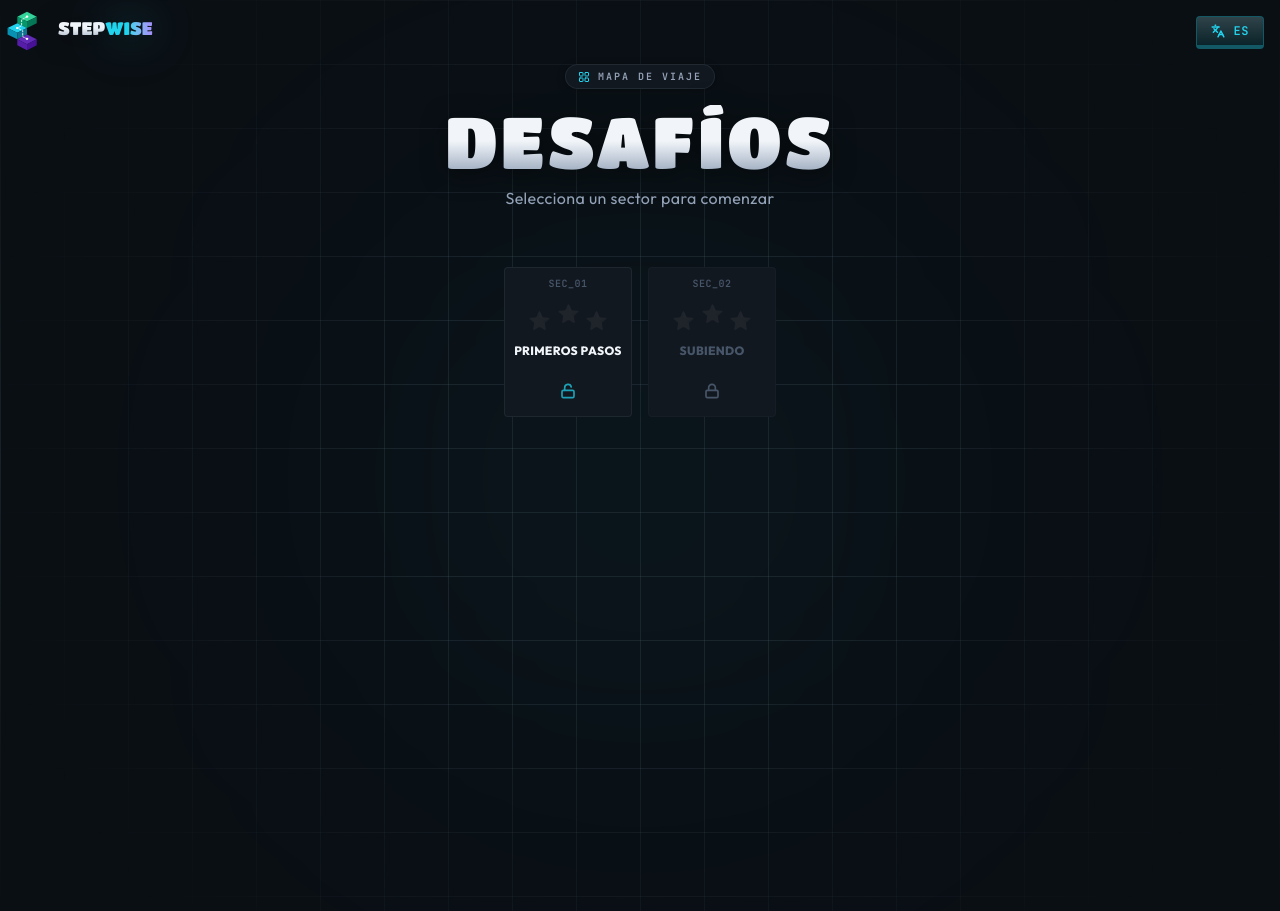
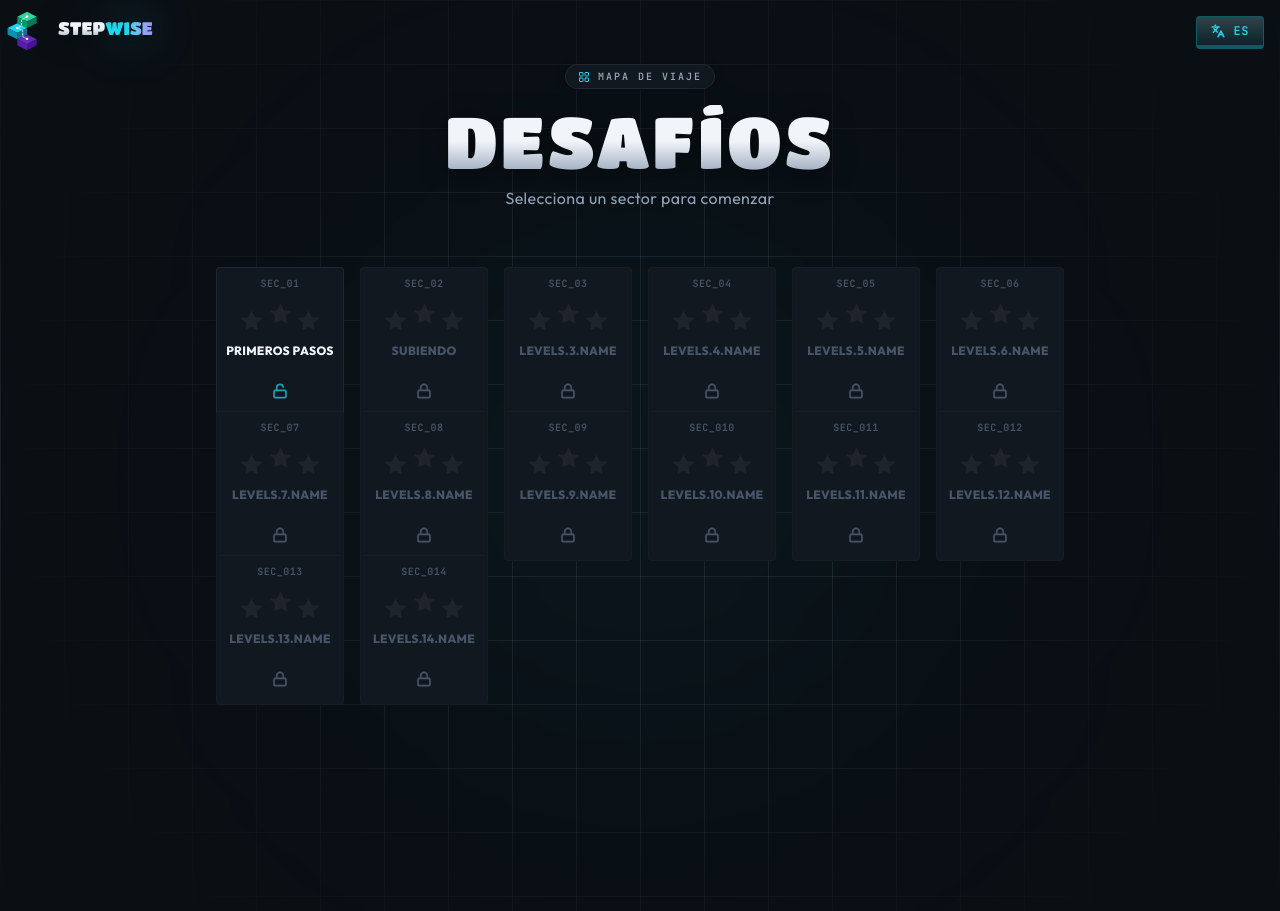
Before and after one commit to AletzMan/stepwise-game, a React (Vite) app: page /levels in a window 1280 px wide. Built offline with nearby package versions, Linux system fonts and the light colour scheme.

Commit message:
feat: add new game levels
- Add levels 3-14 with placeholder configurations
- Include varied map layouts and command sets

```diff
--- a/src/game/levels.ts
+++ b/src/game/levels.ts
@@ -9,7 +9,6 @@ export interface TileInfo {
 
 export interface LevelData {
     id: number;
-    name: string;
     description: string;
     map: TileInfo[][];
     startPos: { x: number; y: number };
@@ -26,7 +25,7 @@ export interface LevelData {
 export const TILE = {
     GRAY: 0, YELLOW: 1, RED: 2, PURPLE: 3, BLUE: 4,
     STONE_GRAY: 6, STONE_YELLOW: 7,
-    GARDEN: 12, GARDEN_FENCE_WEST: 13, GARDEN_FENCE_SOUTH: 14, GARDEN_FENCE_EAST: 15, GARDEN_FENCE_NORTH: 16, GARDEN_FENCE_COMPLETE: 17,
+    GARDEN_PALM: 12, GARDEN_PLANT: 13, GARDEN_STONE: 14, GARDEN: 15, GARDEN_FENCE_NORTH: 16, GARDEN_FENCE_COMPLETE: 17,
     CASCADE_1: 18, CASCADE_2: 19, CASCADE_3: 20, CASCADE_4: 21, CASCADE_5: 22, CASCADE_6: 23,
     WOOD: 24,
 };
@@ -34,60 +33,232 @@ export const TILE = {
 // Tipos de casilla bloqueados (no se puede caminar/saltar sobre ellos)
 export const BLOCKED_TILES = [
     TILE.GARDEN, TILE.GARDEN_FENCE_COMPLETE,
-    TILE.GARDEN_FENCE_WEST, TILE.GARDEN_FENCE_SOUTH, TILE.GARDEN_FENCE_EAST, TILE.GARDEN_FENCE_NORTH,
+    TILE.GARDEN_PALM, TILE.GARDEN_PLANT, TILE.GARDEN_STONE, TILE.GARDEN_FENCE_NORTH,
     TILE.CASCADE_1, TILE.CASCADE_2, TILE.CASCADE_3, TILE.CASCADE_4, TILE.CASCADE_5, TILE.CASCADE_6,
     TILE.WOOD,
 ];
 
 const T = TILE;
 
-// ─── NIVEL 1: Primeros pasos ──────────────────────────────────────────────────
-const LEVEL_1: LevelData = {
-    id: 1,
-    name: 'First Steps',
-    description: 'Walk forward and activate the goal tiles. Simple!',
-    //Crea mapa de 15 x 15
-    // map: Array(11).fill(Array(11).fill({ h: 0, t: T.GRAY })),
 
 
+
+
+export const LEVELS: LevelData[] = [
+    {
+        id: 1,
+        description: 'Walk forward and activate the goal tiles. Simple!',
+        map: [[{ h: 0, t: T.GRAY }, { h: 0, t: T.GRAY }, { h: 0, t: T.GRAY }, { h: 0, t: T.BLUE }]],
+        startPos: { x: 0, y: 0 },
+        startDirection: 0, // SO (Sureste / SE en la brújula)
+        availableCommands: ['WALK', 'ACTIVATE'],
+        goalCommands: 4,
+        mainSlots: 14,
+        f1Slots: 0,
+        f2Slots: 0,
+        f3Slots: 0,
+    },
+    {
+        id: 2,
+        description: 'Use JUMP to reach higher ground. Use F1 to save steps!',
+        map: [
+            [{ h: 0, t: T.GRAY }, { h: 0, t: T.GRAY }, { h: 0, t: T.GRAY }, { h: 0, t: T.GRAY }, { h: 0, t: T.GRAY }],
+            [{ h: 0, t: T.GRAY }, { h: 0, t: T.GRAY }, { h: 0, t: T.GRAY }, { h: 0, t: T.GRAY }, { h: 0, t: T.GRAY }],
+            [{ h: 0, t: T.GRAY }, { h: 0, t: T.GRAY }, { h: 0, t: T.GRAY }, { h: 0, t: T.GRAY }, { h: 0, t: T.BLUE }],
+        ],
+        startPos: { x: 0, y: 0 },
+        startDirection: 0, // SO (Sureste / SE en la brújula)
+        availableCommands: ['WALK', 'TURN_LEFT', 'TURN_RIGHT', 'JUMP', 'ACTIVATE'],
+        goalCommands: 9,
+        mainSlots: 14,
+        f1Slots: 0,
+        f2Slots: 0,
+        f3Slots: 0,
+    },
+    {
+        id: 3,
+        description: 'Turn around and walk forward. Use F1 to save steps!',
+        map: [
+            [{ h: 0, t: T.GRAY }, { h: 0, t: T.GRAY }, { h: 0, t: T.GARDEN_PALM }, { h: 0, t: T.GRAY }, { h: 0, t: T.GRAY }, { h: 0, t: T.BLUE }],
+            [{ h: 0, t: T.GRAY }, { h: 0, t: T.GRAY }, { h: 0, t: T.GRAY }, { h: 0, t: T.GRAY }, { h: 0, t: T.GARDEN_PLANT }, { h: 0, t: T.GRAY }],
+        ],
+        startPos: { x: 0, y: 0 },
+        startDirection: 0, // SO (Sureste / SE en la brújula)
+        availableCommands: ['WALK', 'ACTIVATE', 'TURN_LEFT', 'TURN_RIGHT', 'JUMP', 'ACTIVATE'],
+        goalCommands: 12,
+        mainSlots: 14,
+        f1Slots: 0,
+        f2Slots: 0,
+        f3Slots: 0,
+    },
+    {
+        id: 4,
+        description: 'Turn around and walk forward. Use F1 to save steps!',
+        map: [
+            [{ h: 1, t: T.GRAY }, { h: 1, t: T.GRAY }, { h: 0, t: T.GRAY }, { h: 0, t: T.GRAY }, { h: 0, t: T.GRAY }],
+            [{ h: 2, t: T.GRAY }, { h: 0, t: T.GRAY }, { h: 0, t: T.GRAY }, { h: 0, t: T.GRAY }, { h: 0, t: T.GRAY }],
+            [{ h: 3, t: T.BLUE }, { h: 0, t: T.GARDEN_PALM }, { h: 0, t: T.GRAY }, { h: 0, t: T.GRAY }, { h: 0, t: T.GRAY }],
+        ],
+        startPos: { x: 4, y: 0 },
+        startDirection: 2, // SO (Sureste / SE en la brújula)
+        availableCommands: ['WALK', 'TURN_LEFT', 'TURN_RIGHT', 'JUMP', 'ACTIVATE'],
+        goalCommands: 8,
+        mainSlots: 12,
+        f1Slots: 0,
+        f2Slots: 0,
+        f3Slots: 0,
+    },
+    {
+        id: 5,
+        description: 'Turn around and walk forward. Use F1 to save steps!',
         map: [
             [{ h: 0, t: T.GRAY }, { h: 0, t: T.GRAY }, { h: 0, t: T.GRAY }, { h: 0, t: T.BLUE },],
         ],
         startPos: { x: 0, y: 0 },
         startDirection: 0, // SO (Sureste / SE en la brújula)
-    availableCommands: ['WALK', 'TURN_LEFT', 'TURN_RIGHT', 'ACTIVATE', 'JUMP', 'F1', 'F2', 'F3'],
+        availableCommands: ['WALK', 'ACTIVATE'],
         goalCommands: 4,
-    mainSlots: 12,
-    f1Slots: 2,
-    f2Slots: 2,
-    f3Slots: 2,
-};
-
-// ─── NIVEL 2: Subiendo ────────────────────────────────────────────────────────
-const LEVEL_2: LevelData = {
-    id: 2,
-    name: 'Climbing Up',
-    description: 'Use JUMP to reach higher ground. Use F1 to save steps!',
-    map: [
-        [{ h: 0, t: T.GRAY }, { h: 0, t: T.GRAY }, { h: 0, t: T.GRAY }, { h: 0, t: T.GRAY }, { h: 0, t: T.GRAY }, { h: 0, t: T.GRAY }, { h: 0, t: T.GRAY }],
-        [{ h: 0, t: T.GRAY }, { h: 0, t: T.GRAY }, { h: 0, t: T.GRAY }, { h: 1, t: T.GRAY }, { h: 1, t: T.GRAY }, { h: 0, t: T.GRAY }, { h: 0, t: T.GRAY }],
-        [{ h: 0, t: T.GRAY }, { h: 0, t: T.GRAY }, { h: 0, t: T.GRAY }, { h: 0, t: T.GRAY }, { h: 1, t: T.GRAY }, { h: 0, t: T.GRAY }, { h: 0, t: T.GRAY }],
-        [{ h: 0, t: T.GRAY }, { h: 0, t: T.GRAY }, { h: 0, t: T.GRAY }, { h: 0, t: T.GRAY }, { h: 2, t: T.GRAY }, { h: 0, t: T.GRAY }, { h: 0, t: T.GRAY }],
-        [{ h: 0, t: T.GRAY }, { h: 0, t: T.GRAY }, { h: 0, t: T.GRAY }, { h: 0, t: T.GRAY }, { h: 2, t: T.GRAY }, { h: 0, t: T.GRAY }, { h: 0, t: T.GRAY }],
-        [{ h: 0, t: T.GRAY }, { h: 0, t: T.GRAY }, { h: 0, t: T.GRAY }, { h: 0, t: T.GRAY }, { h: 3, t: T.BLUE }, { h: 0, t: T.GRAY }, { h: 0, t: T.GRAY }],
-        [{ h: 0, t: T.GRAY }, { h: 0, t: T.GRAY }, { h: 0, t: T.GRAY }, { h: 0, t: T.GRAY }, { h: 0, t: T.GRAY }, { h: 0, t: T.GRAY }, { h: 0, t: T.GRAY }],
-    ],
-    startPos: { x: 1, y: 1 },
-    startDirection: 0, // SO (Sureste / SE en la brújula)
-    availableCommands: ['WALK', 'JUMP', 'TURN_LEFT', 'TURN_RIGHT', 'ACTIVATE', 'F1'],
-    goalCommands: 9,
-    mainSlots: 12,
-    f1Slots: 8,
+        mainSlots: 6,
+        f1Slots: 0,
         f2Slots: 0,
         f3Slots: 0,
-};
-
-export const LEVELS: LevelData[] = [LEVEL_1, LEVEL_2];
+    },
+    {
+        id: 6,
+        description: 'Turn around and walk forward. Use F1 to save steps!',
+        map: [
+            [{ h: 0, t: T.GRAY }, { h: 0, t: T.GRAY }, { h: 0, t: T.GRAY }, { h: 0, t: T.BLUE },],
+        ],
+        startPos: { x: 0, y: 0 },
+        startDirection: 0, // SO (Sureste / SE en la brújula)
+        availableCommands: ['WALK', 'ACTIVATE'],
+        goalCommands: 4,
+        mainSlots: 6,
+        f1Slots: 0,
+        f2Slots: 0,
+        f3Slots: 0,
+    },
+    {
+        id: 7,
+        description: 'Turn around and walk forward. Use F1 to save steps!',
+        map: [
+            [{ h: 0, t: T.GRAY }, { h: 0, t: T.GRAY }, { h: 0, t: T.GRAY }, { h: 0, t: T.BLUE },],
+        ],
+        startPos: { x: 0, y: 0 },
+        startDirection: 0, // SO (Sureste / SE en la brújula)
+        availableCommands: ['WALK', 'ACTIVATE'],
+        goalCommands: 4,
+        mainSlots: 6,
+        f1Slots: 0,
+        f2Slots: 0,
+        f3Slots: 0,
+    },
+    {
+        id: 8,
+        description: 'Turn around and walk forward. Use F1 to save steps!',
+        map: [
+            [{ h: 0, t: T.GRAY }, { h: 0, t: T.GRAY }, { h: 0, t: T.GRAY }, { h: 0, t: T.BLUE },],
+        ],
+        startPos: { x: 0, y: 0 },
+        startDirection: 0, // SO (Sureste / SE en la brújula)
+        availableCommands: ['WALK', 'ACTIVATE'],
+        goalCommands: 4,
+        mainSlots: 6,
+        f1Slots: 0,
+        f2Slots: 0,
+        f3Slots: 0,
+    },
+    {
+        id: 9,
+        description: 'Turn around and walk forward. Use F1 to save steps!',
+        map: [
+            [{ h: 0, t: T.GRAY }, { h: 0, t: T.GRAY }, { h: 0, t: T.GRAY }, { h: 0, t: T.BLUE },],
+        ],
+        startPos: { x: 0, y: 0 },
+        startDirection: 0, // SO (Sureste / SE en la brújula)
+        availableCommands: ['WALK', 'ACTIVATE'],
+        goalCommands: 4,
+        mainSlots: 6,
+        f1Slots: 0,
+        f2Slots: 0,
+        f3Slots: 0,
+    },
+    {
+        id: 10,
+        description: 'Turn around and walk forward. Use F1 to save steps!',
+        map: [
+            [{ h: 0, t: T.GRAY }, { h: 0, t: T.GRAY }, { h: 0, t: T.GRAY }, { h: 0, t: T.BLUE },],
+        ],
+        startPos: { x: 0, y: 0 },
+        startDirection: 0, // SO (Sureste / SE en la brújula)
+        availableCommands: ['WALK', 'ACTIVATE'],
+        goalCommands: 4,
+        mainSlots: 6,
+        f1Slots: 0,
+        f2Slots: 0,
+        f3Slots: 0,
+    },
+    {
+        id: 11,
+        description: 'Turn around and walk forward. Use F1 to save steps!',
+        map: [
+            [{ h: 0, t: T.GRAY }, { h: 0, t: T.GRAY }, { h: 0, t: T.GRAY }, { h: 0, t: T.BLUE },],
+        ],
+        startPos: { x: 0, y: 0 },
+        startDirection: 0, // SO (Sureste / SE en la brújula)
+        availableCommands: ['WALK', 'ACTIVATE'],
+        goalCommands: 4,
+        mainSlots: 6,
+        f1Slots: 0,
+        f2Slots: 0,
+        f3Slots: 0,
+    },
+    {
+        id: 12,
+        description: 'Turn around and walk forward. Use F1 to save steps!',
+        map: [
+            [{ h: 0, t: T.GRAY }, { h: 0, t: T.GRAY }, { h: 0, t: T.GRAY }, { h: 0, t: T.BLUE },],
+        ],
+        startPos: { x: 0, y: 0 },
+        startDirection: 0, // SO (Sureste / SE en la brújula)
+        availableCommands: ['WALK', 'ACTIVATE'],
+        goalCommands: 4,
+        mainSlots: 6,
+        f1Slots: 0,
+        f2Slots: 0,
+        f3Slots: 0,
+    },
+    {
+        id: 13,
+        description: 'Turn around and walk forward. Use F1 to save steps!',
+        map: [
+            [{ h: 0, t: T.GRAY }, { h: 0, t: T.GRAY }, { h: 0, t: T.GRAY }, { h: 0, t: T.BLUE },],
+        ],
+        startPos: { x: 0, y: 0 },
+        startDirection: 0, // SO (Sureste / SE en la brújula)
+        availableCommands: ['WALK', 'ACTIVATE'],
+        goalCommands: 4,
+        mainSlots: 6,
+        f1Slots: 0,
+        f2Slots: 0,
+        f3Slots: 0,
+    },
+    {
+        id: 14,
+        description: 'Turn around and walk forward. Use F1 to save steps!',
+        map: [
+            [{ h: 0, t: T.GRAY }, { h: 0, t: T.GRAY }, { h: 0, t: T.GRAY }, { h: 0, t: T.BLUE },],
+        ],
+        startPos: { x: 0, y: 0 },
+        startDirection: 0, // SO (Sureste / SE en la brújula)
+        availableCommands: ['WALK', 'ACTIVATE'],
+        goalCommands: 4,
+        mainSlots: 6,
+        f1Slots: 0,
+        f2Slots: 0,
+        f3Slots: 0,
+    }
+];
 
 export function getLevel(id: number): LevelData | undefined {
     return LEVELS.find(l => l.id === id);
```
Lines whose indentation alone changed are shown as unchanged.
